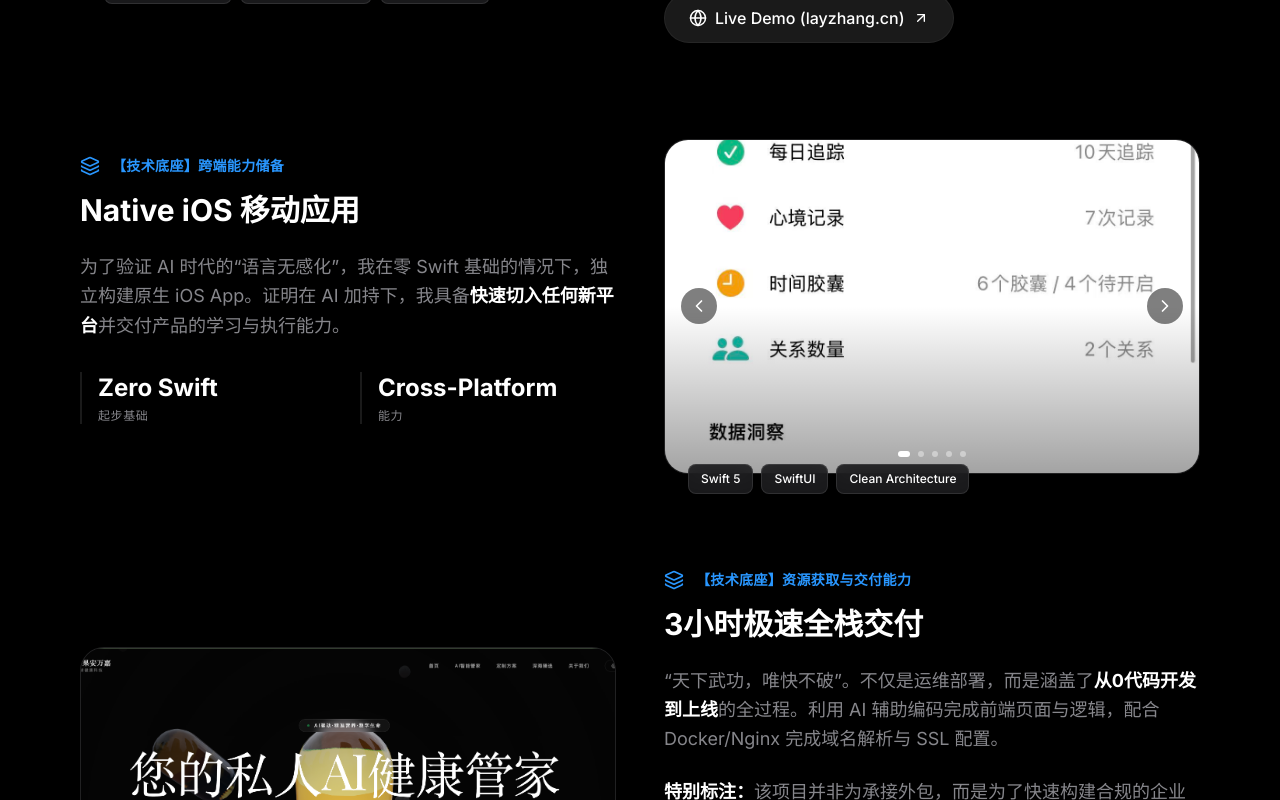
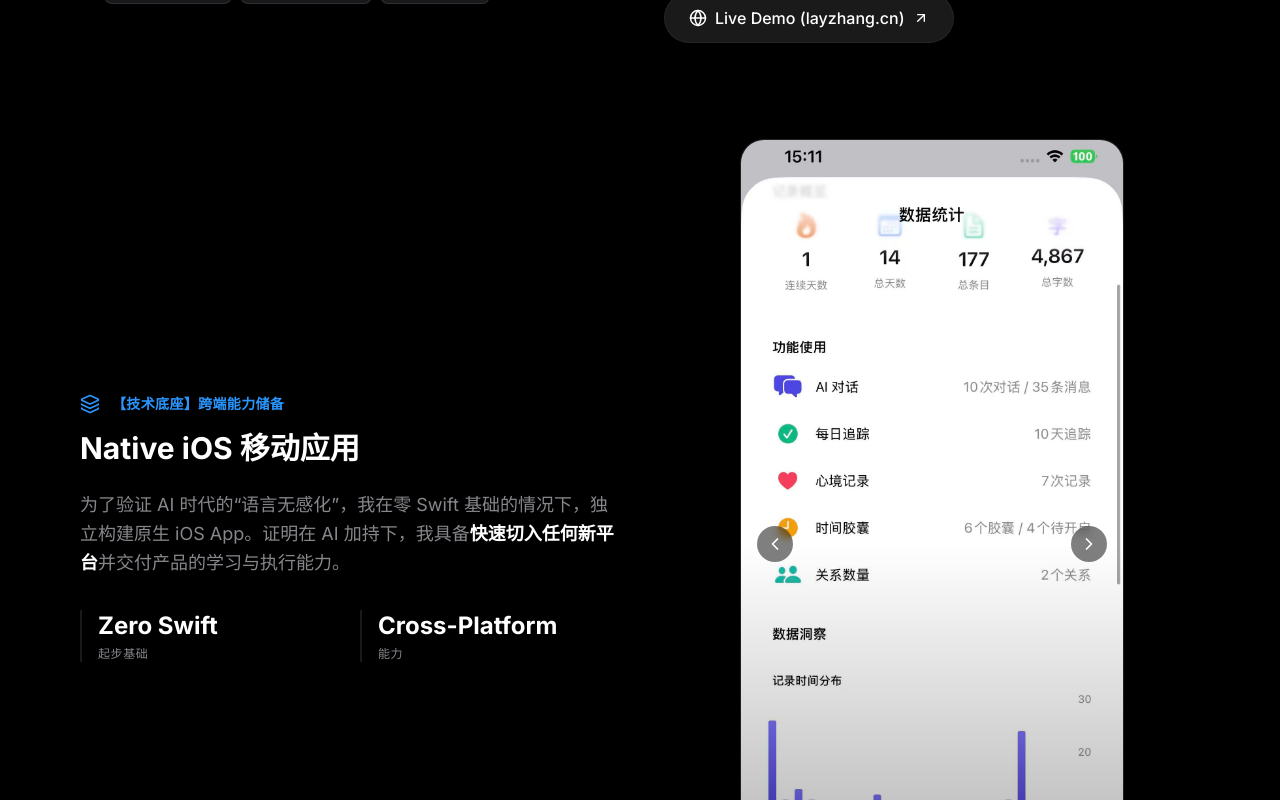
Before and after one commit to Hanyan179/-ai, a React (Vite) app: page / in a window 1280 px wide. Shown: the part 3380-4180 px from the top of the page. Built offline with nearby package versions, Linux system fonts and the light colour scheme.

Commit message:
Optimize iOS screenshot display to vertical layout

```diff
--- a/components/ProjectShowcase.tsx
+++ b/components/ProjectShowcase.tsx
@@ -60,7 +60,7 @@ export const ProjectCard: React.FC<{ project: ProjectItem; index: number }> = ({
     <div className="grid lg:grid-cols-2 gap-12 items-center group">
       {/* Media Area (Video or Image Gallery) */}
       <div className={`relative ${index % 2 === 1 ? 'lg:order-2' : ''}`}>
-        <div className="aspect-[16/10] rounded-3xl overflow-hidden border border-white/10 relative bg-surfaceHighlight/20 shadow-2xl group-hover:border-white/20 transition-colors">
+        <div className={`${project.id === 'p3' ? 'aspect-[9/19] max-w-sm mx-auto' : 'aspect-[16/10]'} rounded-3xl overflow-hidden border border-white/10 relative bg-surfaceHighlight/20 shadow-2xl group-hover:border-white/20 transition-colors`}>
 
           {project.video ? (
             /* Video Player Logic */
```
Also changed, not shown: public/projects/content-platform/01.png (added).
